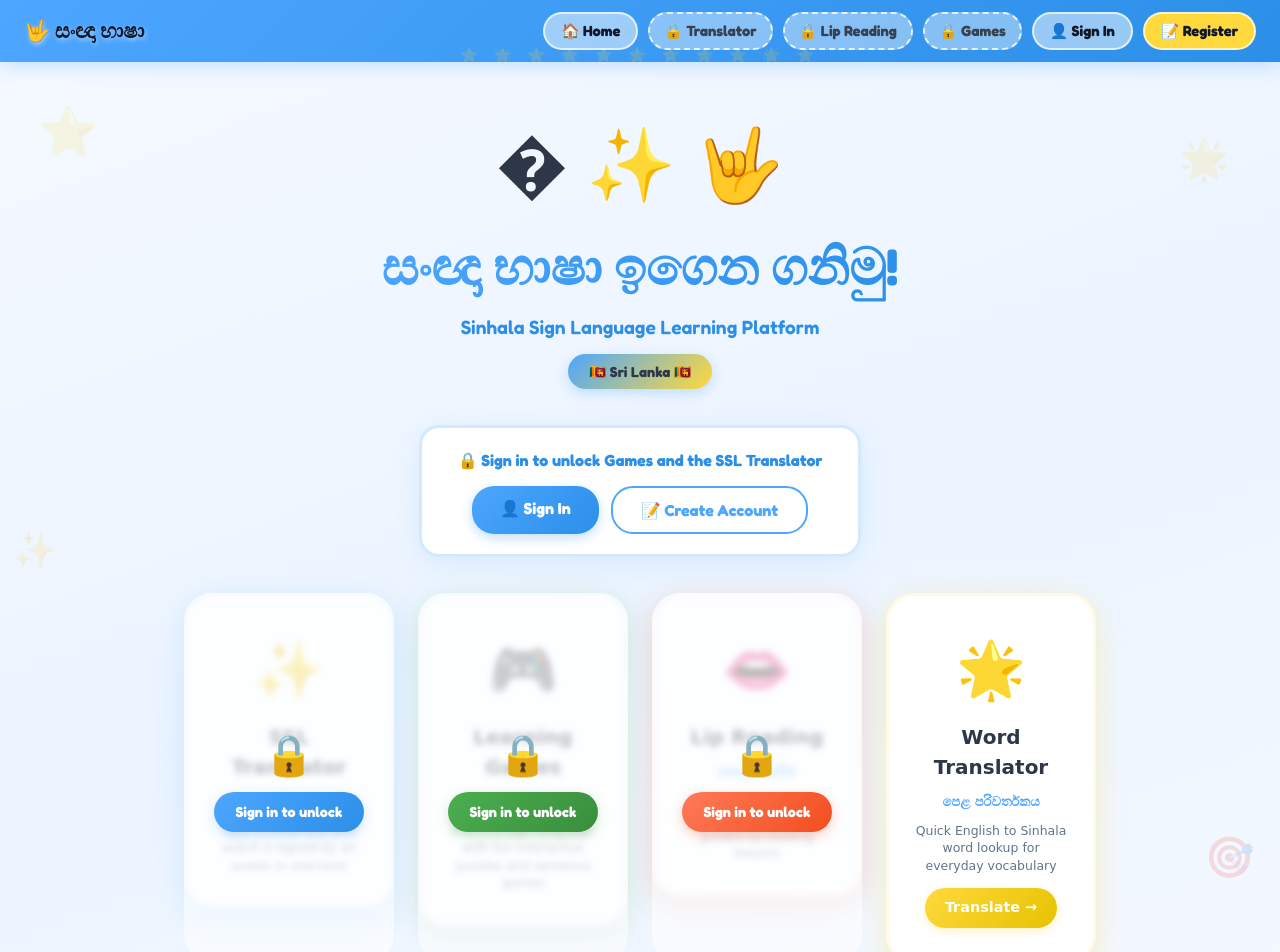
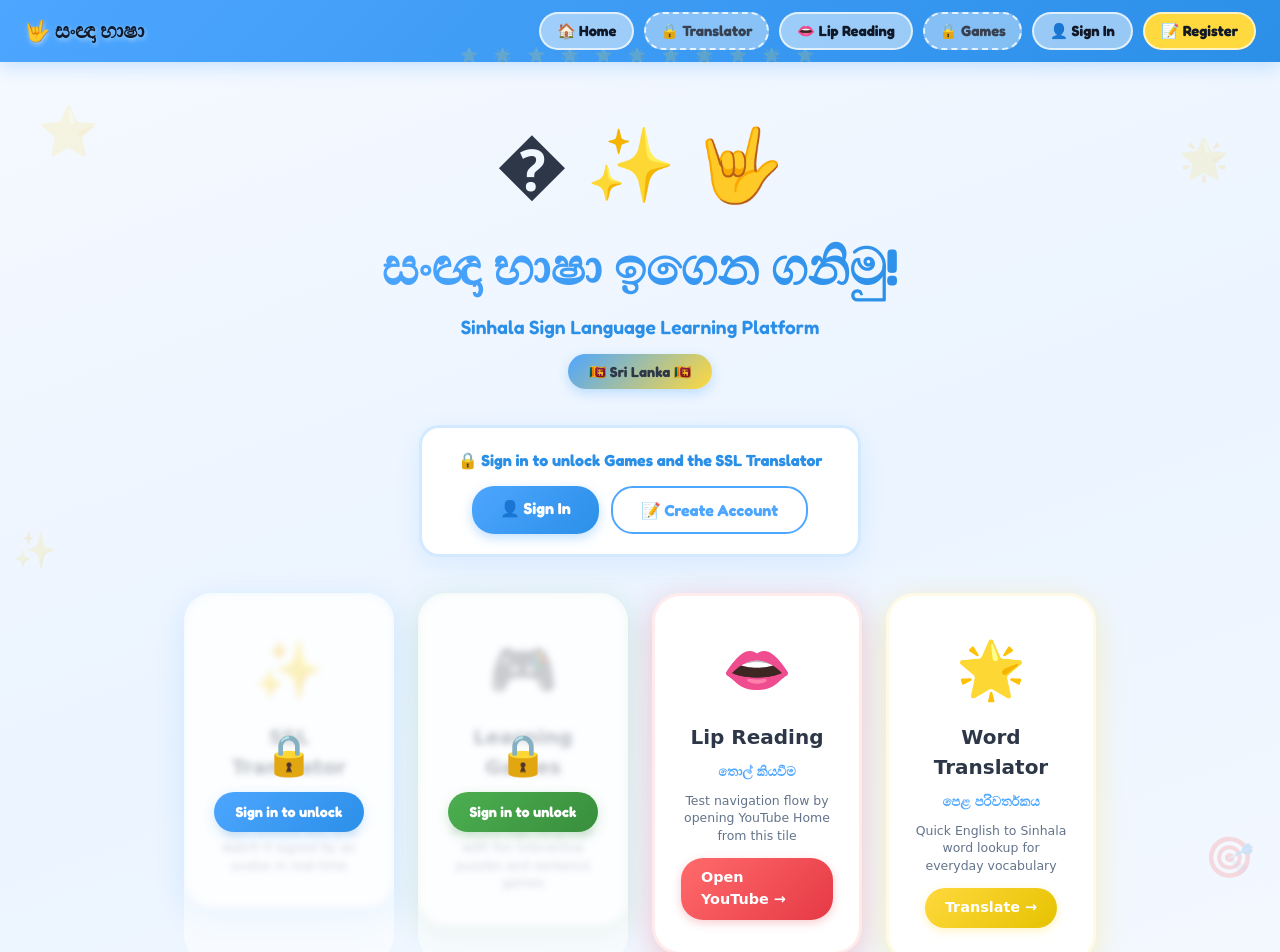
Before and after one commit to 4rthurrr/SSL-Assistive-Tool, a React (Create React App) app in the folder frontend/: page / in a window 1280 px wide. Shown: the top 952 px of the page. Built offline with nearby package versions, Linux system fonts and the light colour scheme.

Commit message:
refactor: Remove Lip Reading component and update navigation to external link

```diff
--- a/frontend/src/App.jsx
+++ b/frontend/src/App.jsx
@@ -9,7 +9,6 @@ import SinhalaWordPuzzle from "./features/games/puzzle/SinhalaWordPuzzle";
 import AIAnalyticsDashboard from './features/analytics/components/AIAnalyticsDashboard';
 import SentenceGame from './features/games/sentence/SentenceGame';
 import SSLTranslator from './features/translator/components/SSLTranslator';
-import LipReading from './features/translator/components/LipReading';
 import ProtectedRoute from './shared/components/ProtectedRoute';
 import "./shared/styles/App.css";
 
@@ -68,7 +67,7 @@ function Navbar() {
       <div style={{ display: "flex", gap: "10px", alignItems: "center", zIndex: 1 }}>
         <NavLink to="/" label="🏠 Home" />
         <NavLink to="/ssl-translator" label="✨ Translator" locked={!isLoggedIn} />
-        <NavLink to="/lip-reading" label="👄 Lip Reading" locked={!isLoggedIn} />
+        <NavLink to="https://www.youtube.com/" label="👄 Lip Reading" external />
         <NavLink to={user?.hasTakenQuiz ? "/gameselection" : "/game-register"} label="🎮 Games" locked={!isLoggedIn} />
 
         {isLoggedIn ? (
@@ -101,7 +100,7 @@ function Navbar() {
   );
 }
 
-function NavLink({ to, label, locked, highlight }) {
+function NavLink({ to, label, locked, highlight, external }) {
   if (locked) {
     return (
       <Link to="/login" title="Login required" style={{
@@ -114,6 +113,22 @@ function NavLink({ to, label, locked, highlight }) {
       </Link>
     );
   }
+
+  if (external) {
+    return (
+      <a href={to} target="_blank" rel="noopener noreferrer" style={{
+        textDecoration: "none", fontWeight: 700,
+        fontSize: ".92rem", padding: "6px 16px", borderRadius: "20px",
+        background: highlight ? "#FFD93D" : "rgba(255,255,255,.50)",
+        color: highlight ? "#111827" : "#111827",
+        border: "2px solid rgba(255,255,255,.70)",
+        transition: "background .2s, transform .15s"
+      }}>
+        {label}
+      </a>
+    );
+  }
+
   return (
     <Link to={to} style={{
       textDecoration: "none", fontWeight: 700,
@@ -142,9 +157,6 @@ function App() {
           {/* ── Protected routes ── */}
           <Route path="/ssl-translator" element={
             <ProtectedRoute><SSLTranslator /></ProtectedRoute>
-          } />
-          <Route path="/lip-reading" element={
-            <ProtectedRoute><LipReading /></ProtectedRoute>
           } />
           <Route path="/game-register" element={
             <ProtectedRoute><GameUserForm /></ProtectedRoute>
@@ -197,15 +209,17 @@ const HomePage = () => {
       shadow: "rgba(76,175,80,.25)",
     },
     {
-      to: "/lip-reading",
+      to: "https://www.youtube.com/",
       icon: "👄",
       title: "Lip Reading",
       titleSi: "තොල් කියවීම",
-      desc: "Practice visual speech understanding with guided lip-reading lessons",
-      btnLabel: "Start Practice",
-      color: "#FF7A59",
-      gradient: "linear-gradient(135deg,#FF7A59,#F24E1E)",
-      shadow: "rgba(242,78,30,.28)",
+      desc: "Test navigation flow by opening YouTube Home from this tile",
+      btnLabel: "Open YouTube",
+      color: "#FF6B6B",
+      gradient: "linear-gradient(135deg,#FF6B6B,#E63946)",
+      shadow: "rgba(230,57,70,.25)",
+      public: true,
+      external: true,
     },
     {
       to: "/translate",
@@ -316,8 +330,9 @@ const HomePage = () => {
         justifyContent: "center", zIndex: 1
       }}>
         {protectedCards.map(({ to, icon, title, titleSi, desc, btnLabel,
-          color, gradient, shadow, public: isPublic }) => {
+          color, gradient, shadow, public: isPublic, external }) => {
           const locked = !isLoggedIn && !isPublic;
+          const isExternal = !!external;
           return (
             <div key={to} style={{ position: "relative" }}>
               {locked && (
@@ -338,7 +353,7 @@ const HomePage = () => {
                   </Link>
                 </div>
               )}
-              <Link to={locked ? "/login" : to} style={{
+              <Link to={locked ? "/login" : to} target={isExternal ? "_blank" : undefined} rel={isExternal ? "noopener noreferrer" : undefined} style={{
                 background: "#fff", borderRadius: "28px",
                 boxShadow: `0 8px 30px ${shadow}`,
                 border: `3px solid ${color}22`,
--- a/frontend/src/features/translator/components/LipReading.jsx
+++ /dev/null
@@ -1,82 +0,0 @@
-import { useMemo } from "react";
-
-export default function LipReading() {
-  const drills = useMemo(
-    () => [
-      { id: 1, level: "Beginner", focus: "Single syllables", duration: "5 min" },
-      { id: 2, level: "Intermediate", focus: "Common words", duration: "8 min" },
-      { id: 3, level: "Advanced", focus: "Short phrases", duration: "12 min" },
-    ],
-    []
-  );
-
-  return (
-    <div
-      style={{
-        minHeight: "calc(100vh - 74px)",
-        background: "linear-gradient(160deg,#FFF7F3 0%,#FFEDE5 45%,#FFF9F5 100%)",
-        padding: "40px 20px 60px",
-        fontFamily: "'Fredoka', 'Comic Neue', cursive",
-      }}
-    >
-      <div
-        style={{
-          maxWidth: "980px",
-          margin: "0 auto",
-          background: "#fff",
-          border: "2px solid #FFD9CC",
-          borderRadius: "24px",
-          boxShadow: "0 10px 35px rgba(242, 78, 30, 0.14)",
-          padding: "28px",
-        }}
-      >
-        <h1
-          style={{
-            margin: 0,
-            fontSize: "clamp(1.8rem, 4vw, 2.6rem)",
-            color: "#F24E1E",
-            fontWeight: 900,
-          }}
-        >
-          Lip Reading Studio 👄
-        </h1>
-
-        <p style={{ margin: "10px 0 0", color: "#6B7280", fontSize: "1rem" }}>
-          Train visual speech understanding using structured practice drills.
-          This tab is now connected to your main interface and ready for feature expansion.
-        </p>
-
-        <div
-          style={{
-            display: "grid",
-            gridTemplateColumns: "repeat(auto-fit, minmax(220px, 1fr))",
-            gap: "14px",
-            marginTop: "22px",
-          }}
-        >
-          {drills.map((drill) => (
-            <div
-              key={drill.id}
-              style={{
-                borderRadius: "16px",
-                border: "1px solid #FFD9CC",
-                background: "linear-gradient(145deg,#FFF,#FFF6F2)",
-                padding: "16px",
-              }}
-            >
-              <div style={{ color: "#F24E1E", fontWeight: 800, fontSize: ".85rem" }}>
-                {drill.level}
-              </div>
-              <div style={{ marginTop: "4px", color: "#111827", fontWeight: 700 }}>
-                {drill.focus}
-              </div>
-              <div style={{ marginTop: "6px", color: "#6B7280", fontSize: ".9rem" }}>
-                Duration: {drill.duration}
-              </div>
-            </div>
-          ))}
-        </div>
-      </div>
-    </div>
-  );
-}
--- a/frontend/src/features/translator/index.js
+++ b/frontend/src/features/translator/index.js
@@ -1,3 +1,2 @@
 export { default as Translator } from './components/Translator';
 export { default as SSLTranslator } from './components/SSLTranslator';
-export { default as LipReading } from './components/LipReading';
```
